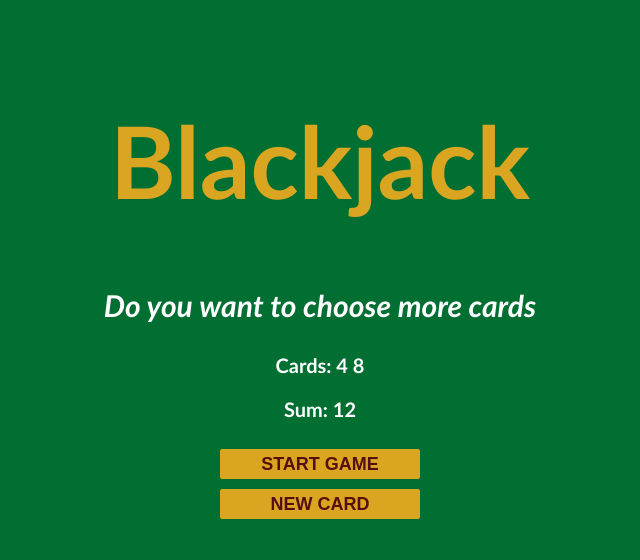
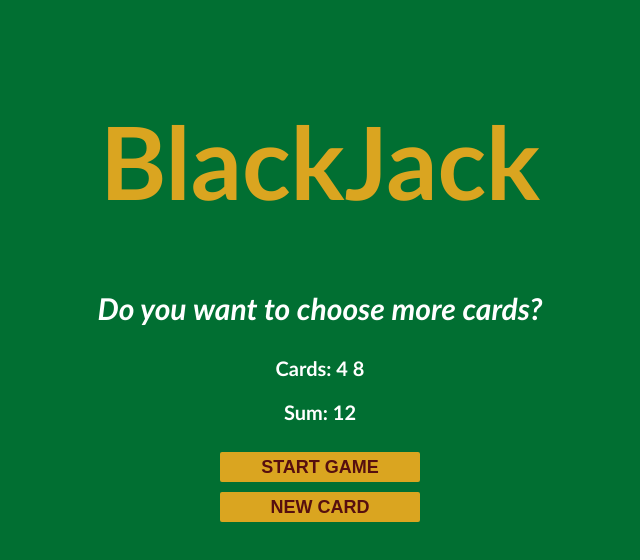
Before and after one commit to GaganChaudhary6378/BlackJack-Game, a plain HTML site: page index.html in a window 1280 px wide. Both pictures are taken after a click on the button "START GAME". Shown: the whole page, without its empty margins (320-960 px from the left). Drawn offline with Linux system fonts and the light colour scheme.

Commit message:
Let's get started

```diff
--- a/index.html
+++ b/index.html
@@ -8,7 +8,7 @@
     <title>BlackJack Game</title>
 </head>
 <body>
-    <h1>Blackjack</h1>
+    <h1>BlackJack</h1>
         <p id="message-el">Want to play a round?</p>
         <p id="cards-el">Cards:</p>
         <p id="sum-el">Sum:</p>
--- a/index.js
+++ b/index.js
@@ -33,7 +33,7 @@ function renderGame(){
     }
     total.textContent="Sum: "+sum;
     if(sum<=20){
-        message="Do you want to choose more cards";
+        message="Do you want to choose more cards?";
     }
     else if(sum===21){
         message="Hey Congo You got the BlackJack!!"
--- a/styles.css
+++ b/styles.css
@@ -11,7 +11,7 @@ body {
 
 h1 {
     color: goldenrod;
-    font-size: 100px;
+    font-size: 101px;
 }
 
 #message-el {
```
